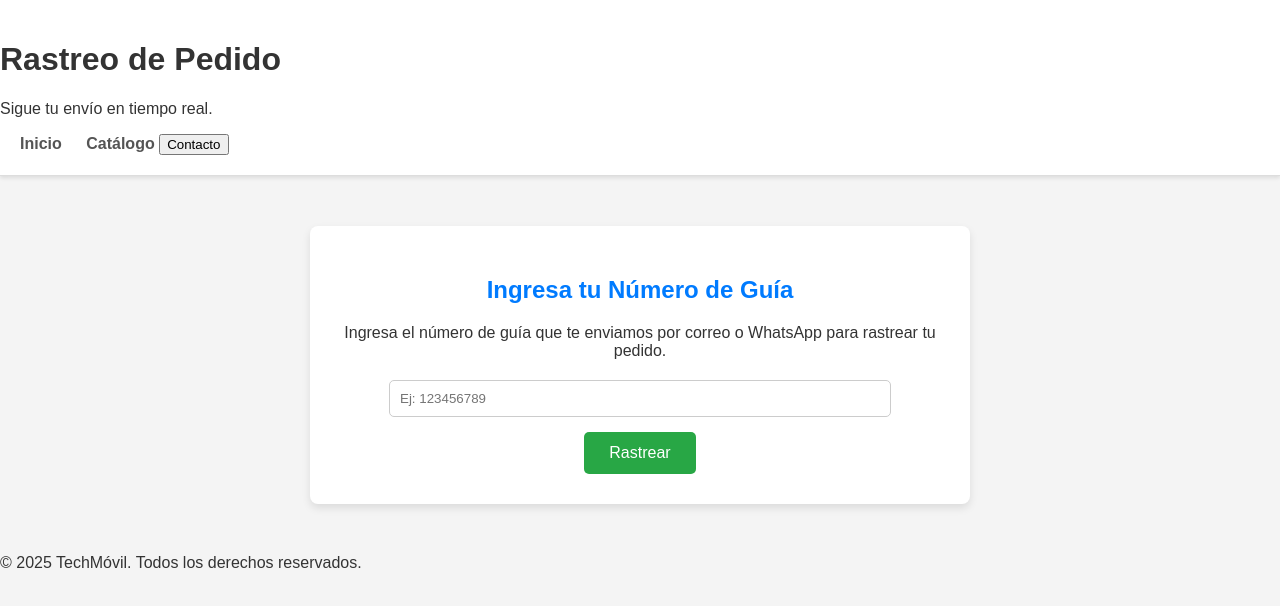
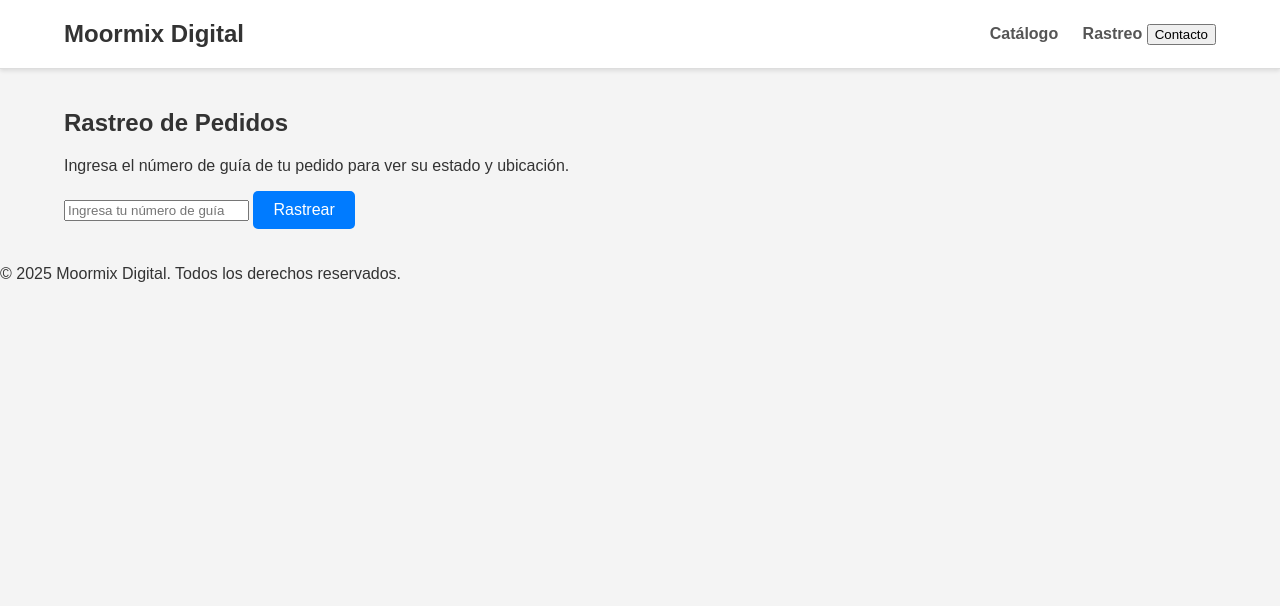
Before and after one commit to MOORMIX-DIGITAL/Moormix1, a plain HTML site: page rastreo.html in a window 1280 px wide. Drawn offline with Linux system fonts and the light colour scheme.

Commit message:
Update rastreo.html

```diff
--- a/rastreo.html
+++ b/rastreo.html
@@ -3,69 +3,39 @@
 <head>
     <meta charset="UTF-8">
     <meta name="viewport" content="width=device-width, initial-scale=1.0">
-    <title>Rastreo de Pedido</title>
+    <title>Rastreo de Pedidos - Moormix Digital</title>
     <link rel="stylesheet" href="style.css">
-    <style>
-        .tracking-container {
-            max-width: 600px;
-            margin: 50px auto;
-            padding: 30px;
-            background-color: white;
-            border-radius: 8px;
-            box-shadow: 0 4px 8px rgba(0, 0, 0, 0.1);
-            text-align: center;
-        }
-        .tracking-container h2 {
-            color: #007bff;
-            margin-bottom: 20px;
-        }
-        .tracking-container p {
-            margin-bottom: 20px;
-        }
-        .tracking-container input {
-            width: 80%;
-            padding: 10px;
-            border: 1px solid #ccc;
-            border-radius: 5px;
-            margin-bottom: 15px;
-        }
-        .tracking-container button {
-            background-color: #28a745;
-            color: white;
-            border: none;
-            padding: 12px 25px;
-            border-radius: 5px;
-            cursor: pointer;
-            font-size: 1rem;
-        }
-        .tracking-container button:hover {
-            background-color: #218838;
-        }
-    </style>
 </head>
 <body>
 
     <header>
-        <h1>Rastreo de Pedido</h1>
-        <p>Sigue tu envío en tiempo real.</p>
-        <nav>
-            <a href="index.html">Inicio</a>
-            <a href="catalogo.html">Catálogo</a>
-            <button id="contact-button">Contacto</button>
-        </nav>
+        <div class="header-content">
+            <a href="index.html" class="logo">Moormix Digital</a>
+            <nav>
+                <a href="catalogo.html">Catálogo</a>
+                <a href="rastreo.html">Rastreo</a>
+                <button id="contact-button">Contacto</button>
+            </nav>
+        </div>
     </header>
 
-    <main>
-        <div class="tracking-container">
-            <h2>Ingresa tu Número de Guía</h2>
-            <p>Ingresa el número de guía que te enviamos por correo o WhatsApp para rastrear tu pedido.</p>
-            <input type="text" id="trackingNumber" placeholder="Ej: 123456789">
-            <button id="trackButton">Rastrear</button>
-        </div>
+    <main class="container">
+        <section class="tracking-section">
+            <h1>Rastreo de Pedidos</h1>
+            <p>Ingresa el número de guía de tu pedido para ver su estado y ubicación.</p>
+
+            <div class="tracking-form">
+                <input type="text" id="tracking-number" placeholder="Ingresa tu número de guía">
+                <a href="#" id="track-button" class="cta-button">Rastrear</a>
+            </div>
+
+            <div id="tracking-results">
+                </div>
+        </section>
     </main>
 
     <footer>
-        <p>&copy; 2025 TechMóvil. Todos los derechos reservados.</p>
+        <p>&copy; 2025 Moormix Digital. Todos los derechos reservados.</p>
     </footer>
 
     <script src="script.js"></script>
```
